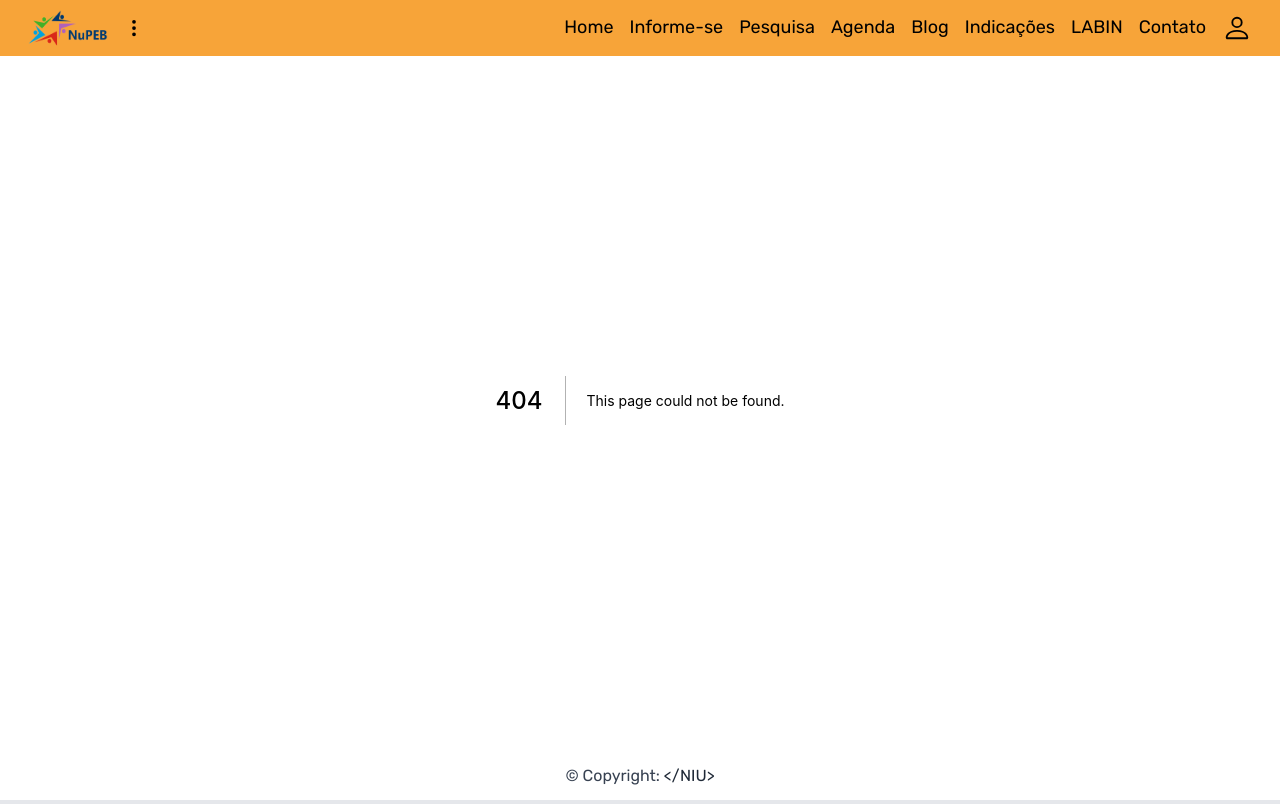
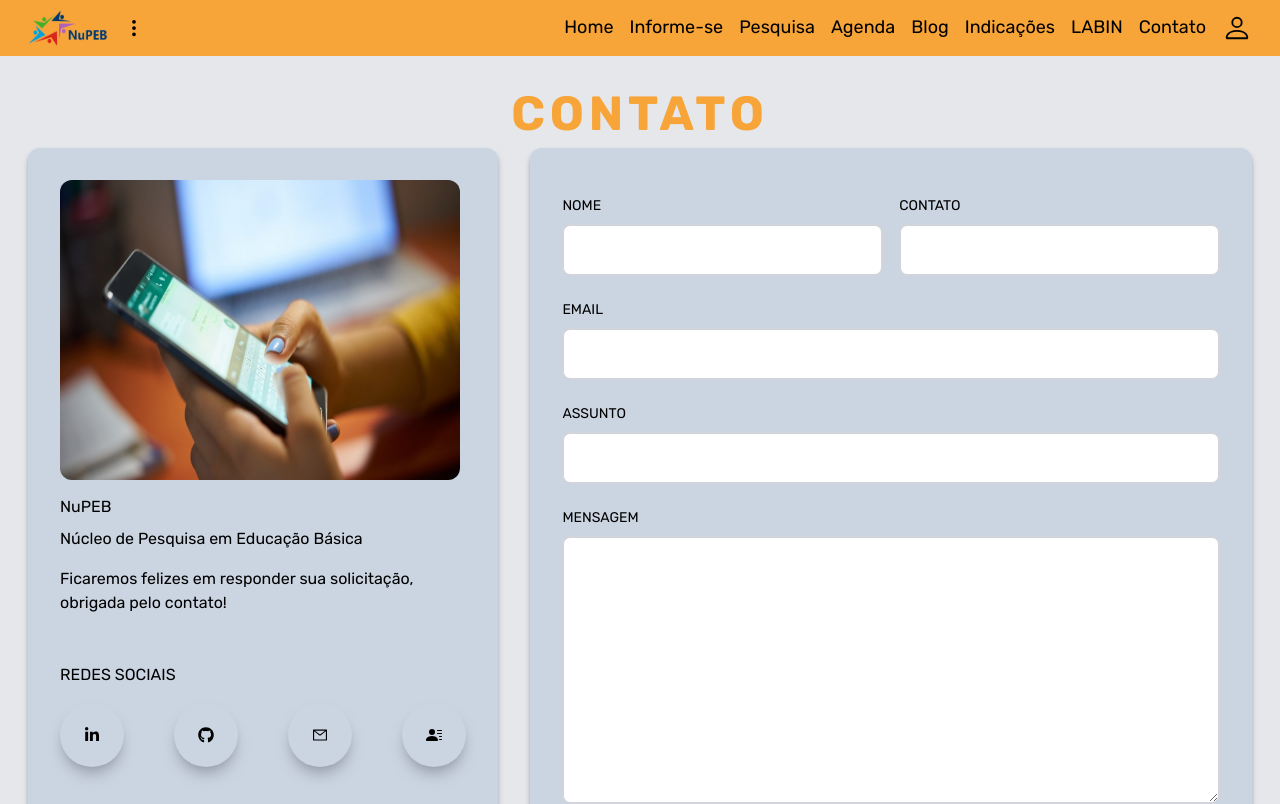
Before and after one commit to ThiagoSartorel/TailwindNUPEB, a Next.js app: page /contact in a window 1280 px wide. Before the commit this address had no page. Shown: the top 804 px of the page. Built offline with nearby package versions, Linux system fonts and the light colour scheme.

Commit message:
tela contato

```diff
--- a/pages/Login.js
+++ b/pages/Login.js
@@ -12,9 +12,10 @@ export default function Login() {
           <div>
             <label htmlFor="Senha" className="text-sm text-gray-700 mb-1">Senha</label>
             <input type="password" id="Senha" className="px-2 w-full border hover:bg-gray-100 border-gray-400 rounded-md"></input>
+
           </div>
           <div className="">
-          <button className="w-full mt-2 text-sm bg-orange-300 p-1 px-2 rounded-md text-black hover:bg-orange-400">Entrar</button>
+          <button className="h-2 w-full pt-2 mt-4 mb-1 text-center text-sm rounded-lg shadow-xl shadow-gray-400 p-6 cursor-pointer hover:scale-110 ease-in duration-300 hover:bg-slate-300 hover:text-neutral-600">Entrar</button>
           </div>
         </div>
       </div>
--- a/pages/components/GridNoticia.js
+++ b/pages/components/GridNoticia.js
@@ -3,11 +3,12 @@ console.log(Noticias)
 
 export default function GridNoticia() {
     return (
-        <div className="container mx-auto grid sm:grid-cols-2 md:grid-cols-2 lg:grid-cols-3 px-4 py-8 gap-4">
+
+        <div className="container mx-auto grid sm:grid-cols-2 md:grid-cols-2 lg:grid-cols-3 px-4 gap-4">
 
             <div className="bg-gray-100 p4 rounded-lg shadow-md overflow-hidden">
                 <div className="w-full bg-gray-100 p-2 border-b border-gray-100">
-                    <h4 className="font-bold">Titulo do card</h4>
+                    <h4 className="font-semibold">Titulo do card</h4>
 
                 </div>
                 <div>
@@ -24,16 +25,16 @@ export default function GridNoticia() {
 
             <div className="bg-gray-100 p4 rounded-lg shadow-md overflow-hidden">
                 <div className="w-full bg-gray-100 p-2 border-b border-gray-100">
-                    <h4 className="font-bold">Titulo do card</h4>
+                    <h4 className="font-semibold">Titulo do card</h4>
 
                 </div>
                 <div>
-                    <img src="https://source.unsplash.com/1920x1080/" className=""></img>
+                    <img src="https://source.unsplash.com/1920x1080/?book" className=""></img>
                 </div>
                 <div className="p-4 bg-slate-200">
                     Conteudo
                 </div>
-                <div className="w-full bg-gray-100 p-2 border-b border-gray-200 pb-3">
+                <div className="w-full bg-gray-100 p-2 border-b border-gray-100 pb-3">
                     <button className="bg-green-500 p-1 px-2 rounded-md text-white hover:bg-green-600 absolute">Saiba mais</button>
                     <p className="text-gray-500 text-end mt-2 text-sm">24/06/2022</p>
                 </div>
@@ -41,7 +42,7 @@ export default function GridNoticia() {
 
             <div className="bg-gray-100 p4 rounded-lg shadow-md overflow-hidden">
                 <div className="w-full bg-gray-100 p-2 border-b border-gray-00">
-                    <h4 className="font-bold">Titulo do card</h4>
+                    <h4 className="font-semibold">Titulo do card</h4>
 
                 </div>
                 <div>
--- a/pages/components/Navbar.js
+++ b/pages/components/Navbar.js
@@ -147,7 +147,7 @@ const Navbar = () => {
               </a>
             </li>
             <li>
-              <a href="/contato" className="hover:text-white">
+              <a href="/contact" className="hover:text-white">
                 Contato
               </a>
             </li>
@@ -198,7 +198,7 @@ const Navbar = () => {
             <Link href='/labin'>Labin</Link>
           </li>
           <li onClick={() => setNav(false)} className='p-3 text-2xl font-semibold text-white'>
-            <Link href='/contato'>Contato</Link>
+            <Link href='/contact'>Contato</Link>
           </li>
         </ul>
       </div>
--- /dev/null
+++ b/pages/contact.js
@@ -0,0 +1,162 @@
+import Image from 'next/image';
+import Link from 'next/link';
+import React, { useState } from 'react';
+import { AiOutlineMail } from 'react-icons/ai';
+import { BsFillPersonLinesFill } from 'react-icons/bs';
+import { FaGithub, FaLinkedinIn } from 'react-icons/fa';
+import { HiOutlineChevronDoubleUp } from 'react-icons/hi';
+
+
+const Contact = () => {
+  const [name, setName] = useState('');
+  const [phone, setPhone] = useState('');
+  const [email, setEmail] = useState('');
+  const [subject, setSubject] = useState('');
+  const [message, setMessage] = useState('');
+
+  const handleSubmit = () => {
+    setName('');
+    setPhone('');
+    setEmail('');
+    setSubject('');
+    setMessage('');
+  };
+
+  return (
+    <div id='contact' className='w-full min-h-screen '>
+      <div className='max-w-[1240px] m-auto px-2 py-20 w-full'>
+        <p className='text-[3rem] text-center font-bold text-3xl tracking-widest uppercase text-[#f7a439] py-4'>
+          Contato
+        </p>
+
+        <div className='grid lg:grid-cols-5 gap-8'>
+          {/* left */}
+          <div className='col-span-3 lg:col-span-2 w-full h-full shadow-md shadow-gray-400 rounded-xl p-4 bg-slate-300'>
+            <div className='lg:p-4 h-full '>
+              <div>
+                <Image
+                  className='rounded-xl hover:scale-105 ease-in duration-300 '
+                  src={"/contact/contato-foto.jpg"}
+                  alt='Foto de contato'
+                  height={"300px"}
+                  width={"400px"}
+                />
+              </div>
+              <div>
+                <h2 className='py-2'>NuPEB</h2>
+                <p>Núcleo de Pesquisa em Educação Básica</p>
+                <p className='py-4'>
+                  Ficaremos felizes em responder sua solicitação, obrigada pelo contato!
+                </p>
+              </div>
+              <div>
+                <p className='uppercase pt-8'>Redes sociais</p>
+                <div className='flex items-center justify-between py-4'>
+                  <a
+                    href='https://www.linkedin.com/in/clint-briley-50056920a/'
+                    target='_blank'
+                    rel='noreferrer'
+                  >
+                    <div className='rounded-full shadow-lg shadow-gray-400 p-6 cursor-pointer hover:scale-110 ease-in duration-300'>
+                      <FaLinkedinIn />
+                    </div>
+                  </a>
+                  <a
+                    href='https://github.com/fireclint'
+                    target='_blank'
+                    rel='noreferrer'
+                  >
+                    <div className='rounded-full shadow-lg shadow-gray-400 p-6 cursor-pointer hover:scale-110 ease-in duration-300'>
+                      <FaGithub />
+                    </div>
+                  </a>
+
+                  <div className='rounded-full shadow-lg shadow-gray-400 p-6 cursor-pointer hover:scale-110 ease-in duration-300'>
+                    <AiOutlineMail />
+                  </div>
+                  <Link href='/resume'>
+                    <a>
+                      <div className='rounded-full shadow-lg shadow-gray-400 p-6 cursor-pointer hover:scale-110 ease-in duration-300'>
+                        <BsFillPersonLinesFill />
+                      </div>
+                    </a>
+                  </Link>
+                </div>
+              </div>
+            </div>
+          </div>
+
+          {/* right */}
+          <div className='col-span-3 w-full h-auto shadow-md shadow-gray-400 rounded-xl lg:p-4 bg-slate-300'>
+            <div className='p-4'>
+              <form
+                onSubmit={handleSubmit}
+                action='https://getform.io/f/08ebcd37-f5b5-45be-8c13-714f011ce060'
+                method='POST'
+              >
+                <div className='grid md:grid-cols-2 gap-4 w-full py-2'>
+                  <div className='flex flex-col'>
+                    <label className='uppercase text-sm py-2'>Nome</label>
+                    <input
+                      className='border-2 rounded-lg p-3 flex border-gray-300'
+                      type='text'
+                      name='name'
+                      value={name}
+                      onChange={(e) => setName(e.target.value)}
+                    />
+                  </div>
+                  <div className='flex flex-col'>
+                    <label className='uppercase text-sm py-2'>
+                      Contato
+                    </label>
+                    <input
+                      className='border-2 rounded-lg p-3 flex border-gray-300'
+                      type='text'
+                      name='phone'
+                      value={phone}
+                      onChange={(e) => setPhone(e.target.value)}
+                    />
+                  </div>
+                </div>
+                <div className='flex flex-col py-2'>
+                  <label className='uppercase text-sm py-2'>Email</label>
+                  <input
+                    className='border-2 rounded-lg p-3 flex border-gray-300'
+                    type='email'
+                    name='email'
+                    value={email}
+                    onChange={(e) => setEmail(e.target.value)}
+                  />
+                </div>
+                <div className='flex flex-col py-2'>
+                  <label className='uppercase text-sm py-2'>Assunto</label>
+                  <input
+                    className='border-2 rounded-lg p-3 flex border-gray-300'
+                    type='text'
+                    name='subject'
+                    value={subject}
+                    onChange={(e) => setSubject(e.target.value)}
+                  />
+                </div>
+                <div className='flex flex-col py-2'>
+                  <label className='uppercase text-sm py-2'>Mensagem</label>
+                  <textarea
+                    className='border-2 rounded-lg p-3 border-gray-300'
+                    rows='10'
+                    name='message'
+                    value={message}
+                    onChange={(e) => setMessage(e.target.value)}
+                  ></textarea>
+                </div>
+                <button className="bg-slate-50 h-2 w-full pt-2 mt-4 mb-1 text-center text-sm rounded-lg shadow-xl shadow-gray-400 p-6 cursor-pointer hover:scale-110 ease-in duration-300 hover:bg-orange-300 hover:text-neutral-600">Enviar</button>
+
+              </form>
+            </div>
+          </div>
+        </div>
+      </div>
+    </div>
+  );
+};
+
+export default Contact;
--- a/pages/index.js
+++ b/pages/index.js
@@ -2,6 +2,7 @@ import GridNoticia from "./components/GridNoticia";
 import DropDown from "./components/DropDown";
 import Slider from "./components/Slide";
 import Post from "./components/Post";
+import Contact from "./contact";
 
 export default function Home() {
   return (
@@ -11,9 +12,10 @@ export default function Home() {
       </div>
 
       <div className="sm:mx-20 md:mx-30 lg:mx-48 min-h-screen mb-8">
-
+        <div className="text-center py-10 text-[3rem] font-bold text-3xl tracking-widest uppercase text-[#f7a439]">
+          <h1>Últimas notícias</h1>
+        </div>
         <GridNoticia />
-
       </div>
     </>
   );
```
Also changed, not shown: public/contact/contato-foto.jpg (added).
